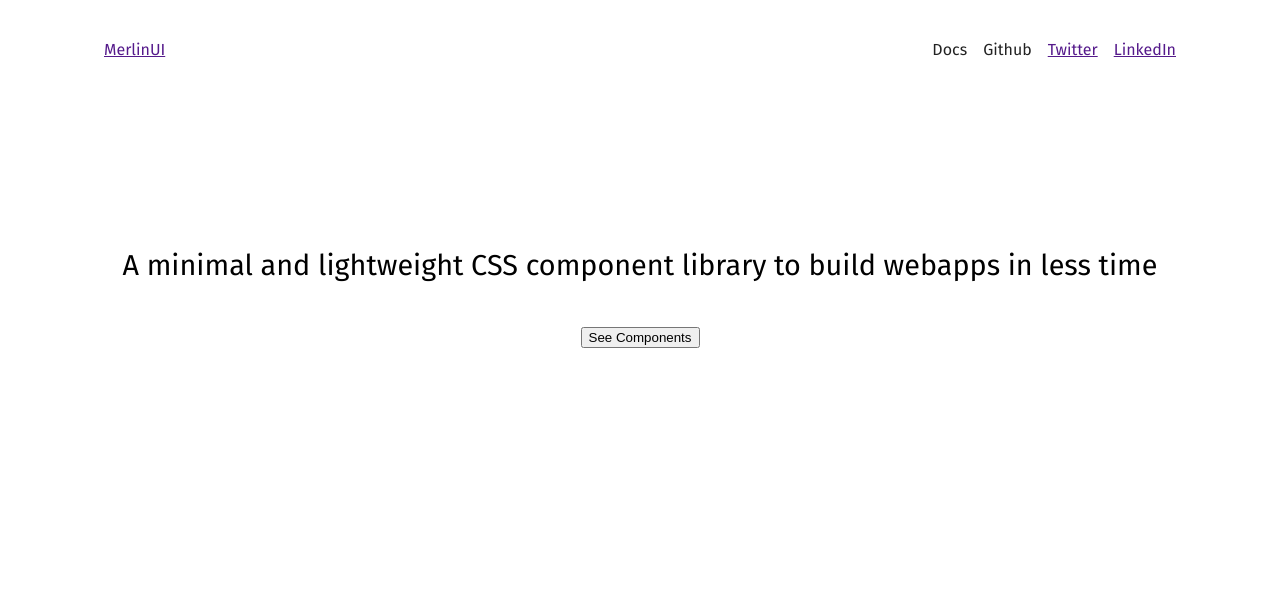
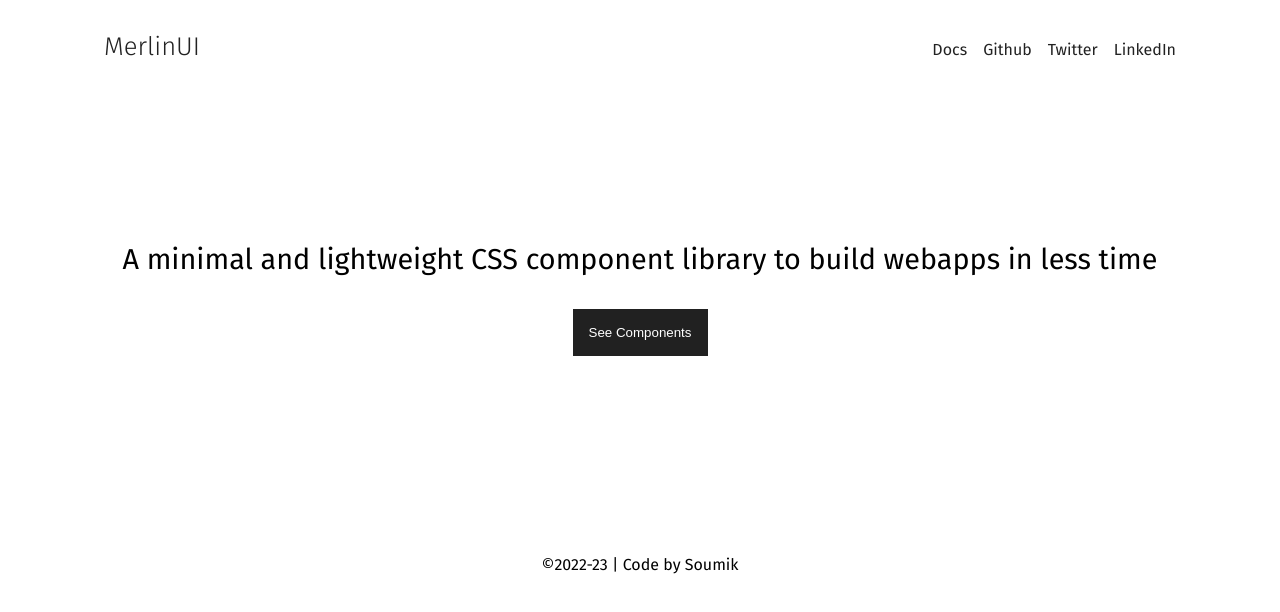
Before and after one commit to smkmallik/Merlin-Component-Library, a plain HTML site: page index.html in a window 1280 px wide. Drawn offline with Linux system fonts and the light colour scheme.

Commit message:
style:- Added few more styles in the home page
Added few more styles in the landing page

```diff
--- a/components/button/button.css
+++ b/components/button/button.css
@@ -9,6 +9,7 @@ button {
     background-color: #212121;
     color: #fff;
     border: none;
+    cursor: pointer;
 }
 
 .button-primary {
--- a/css/main.css
+++ b/css/main.css
@@ -43,3 +43,8 @@ body {
         padding-right: 1rem;
     }
 }
+
+.footer-container {
+    display: flex;
+    justify-content: center;
+}
--- a/css/navigation.css
+++ b/css/navigation.css
@@ -38,3 +38,8 @@
     display: flex;
     gap: 1rem;
 }
+
+.navigation-left-title {
+    font-weight: 300;
+    font-size: 1.6rem;
+}
--- a/index.html
+++ b/index.html
@@ -6,7 +6,7 @@
     <meta name="viewport" content="width=device-width, initial-scale=1.0">
     <link rel="stylesheet" href="./css/navigation.css">
     <link rel="stylesheet" href="./css/main.css">
-
+    <link rel="stylesheet" href="./components/button/button.css">
     <link rel="preconnect" href="https://fonts.googleapis.com">
     <link rel="preconnect" href="https://fonts.gstatic.com" crossorigin>
     <link href="https://fonts.googleapis.com/css2?family=Fira+Sans:ital,wght@0,100;0,200;0,300;0,400;0,500;0,600;0,700;0,800;0,900;1,100;1,200;1,300;1,400;1,500;1,600;1,700;1,800;1,900&display=swap" rel="stylesheet">
@@ -15,7 +15,7 @@
 <body>
     <!-- Navigation header starts here-->
     <nav class="navigation-container">
-        <header class="navigation-left-title"> <a href="">MerlinUI</a></header>
+        <header class="navigation-left-title"> <a class="navigation-links" href="./index.html">MerlinUI</a></header>
         <ul class="navigaton-right-links-container">
             <li>
                 <a class="navigation-links" href="">Docs</a>
@@ -24,10 +24,10 @@
                 <a class="navigation-links" href="">Github</a>
             </li>
             <li>
-                <a class="links" href="">Twitter</a>
+                <a class="navigation-links" href="">Twitter</a>
             </li>
             <li>
-                <a class="links" href="">LinkedIn</a>
+                <a class="navigation-links" href="">LinkedIn</a>
             </li>
         </ul>
     </nav>
@@ -41,10 +41,10 @@
         <a class="button components-button" href="./components/alert/alert.html">
             <button>See Components</button>
         </a>
-        <!--
-            <footer class="footer-container">
+    </main>
 
-        </footer> -->
-    </main>
+    <footer class="footer-container">
+        <span> ©2022-23 | Code by Soumik</span>
+    </footer>
 </body>
 </html>
```
Also changed, not shown: components/modal/modal.html (+2 -2 lines), components/slider/slider.html (+2 -2 lines).
